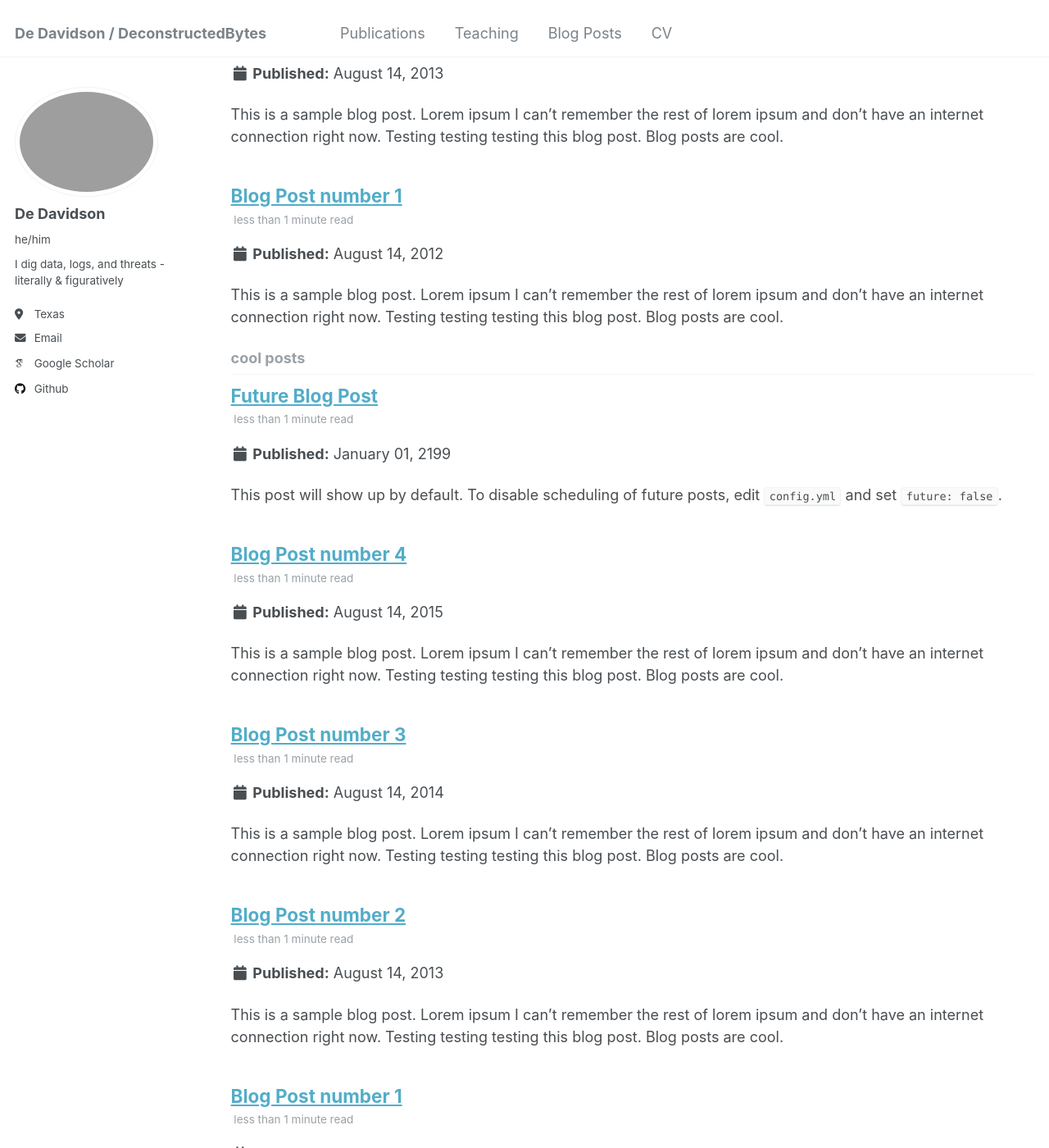
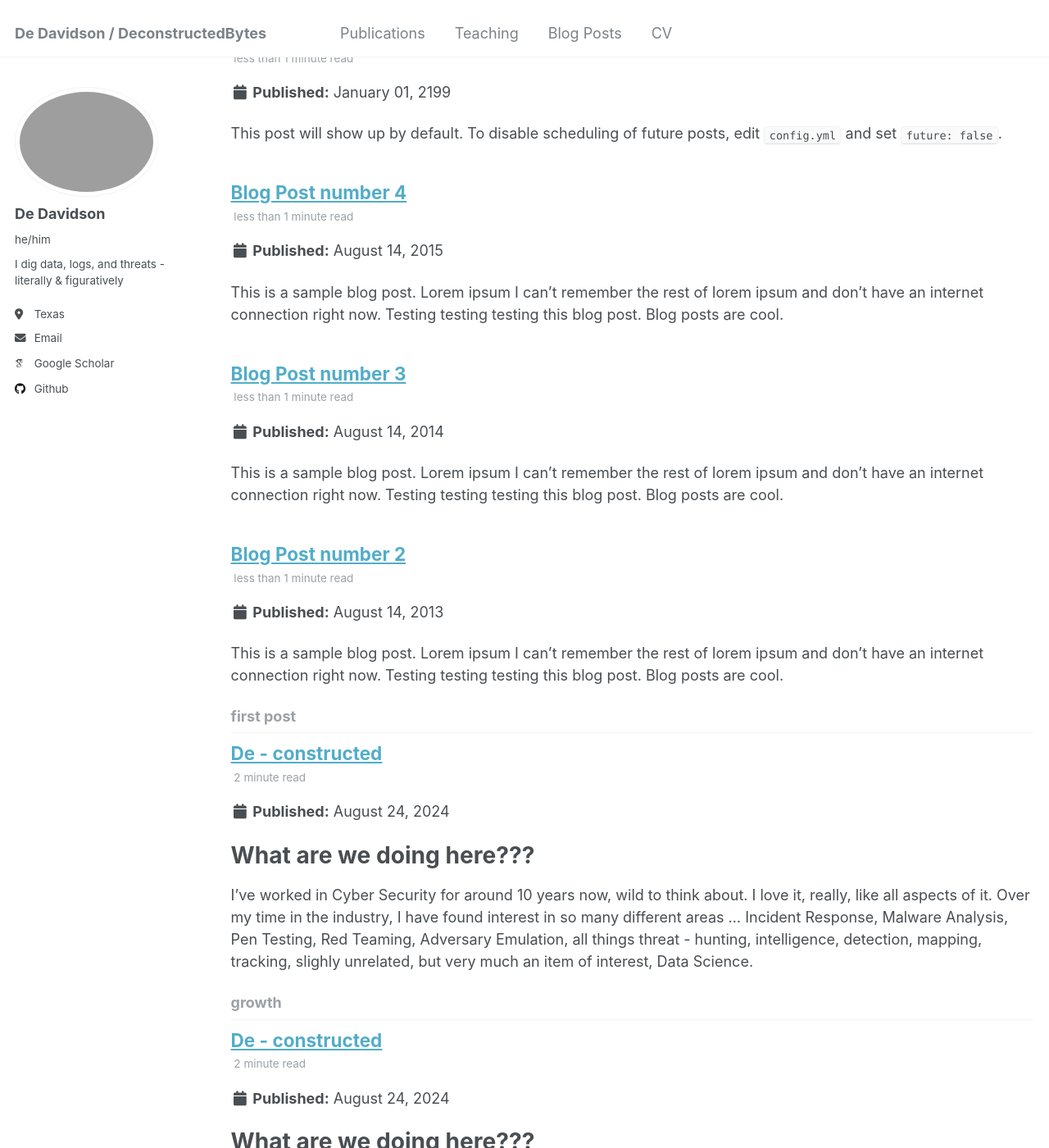
Before and after one commit to deconstructedbytes/deconstructedbytes.github.io, a Jekyll site: the page built from _pages/tag-archive.html, in a window 1280 px wide and 1400 px high, scrolled down 1929 px. Shown: the whole window at 82% size. Built offline with Jekyll 4.4.1, drawn with Linux system fonts in a browser that asks for light colours; some web fonts are replaced; some of the changed text lies outside the part shown.

Commit message:
Blog Push

```diff
--- a/_posts/2012-08-14-blog-post-1.md
+++ /dev/null
@@ -1,20 +0,0 @@
----
-title: 'Blog Post number 1'
-date: 2012-08-14
-permalink: /posts/2012/08/blog-post-1/
-tags:
-  - cool posts
-  - category1
-  - category2
----
-
-This is a sample blog post. Lorem ipsum I can't remember the rest of lorem ipsum and don't have an internet connection right now. Testing testing testing this blog post. Blog posts are cool.
-
-Headings are cool
-======
-
-You can have many headings
-======
-
-Aren't headings cool?
-------
```
Also changed, not shown: _pages/about.md (+1 -1 lines).
